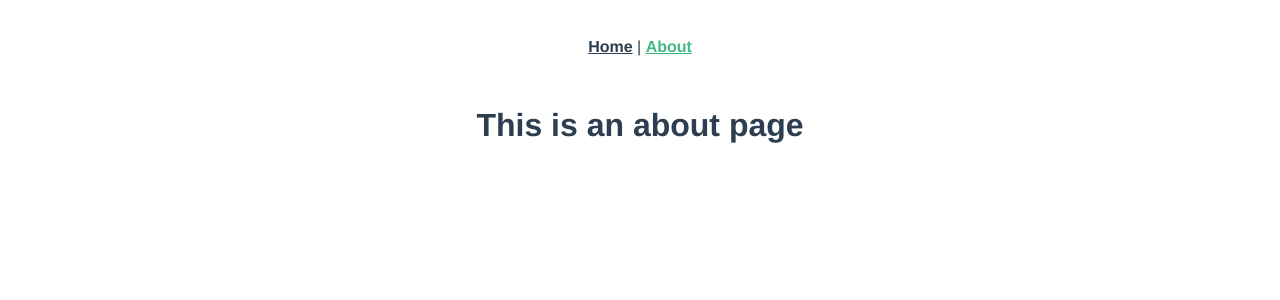
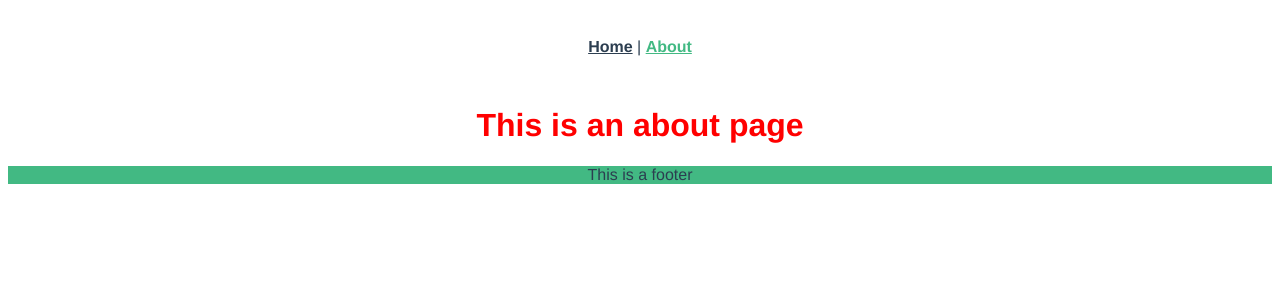
Before and after one commit to arnulfolg/perros-guia, a Vue app: page /#/about in a window 1280 px wide. Shown: the top 300 px of the page. Built offline with nearby package versions, Linux system fonts and the light colour scheme.

Commit message:
Added new components, and tested Vue Router and CSS Scope

```diff
--- a/src/App.vue
+++ b/src/App.vue
@@ -1,31 +1,48 @@
 <template>
   <div id="app">
-    <div id="nav">
-      <router-link to="/">Home</router-link> |
-      <router-link to="/about">About</router-link>
-    </div>
+    <AppHeader />
     <router-view />
+    <AppFooter />
   </div>
 </template>
 
+<script>
+// @ is an alias to /src
+import AppFooter from "@/components/AppFooter.vue";
+import AppHeader from "@/components/AppHeader.vue";
+
+export default {
+  components: {
+    AppFooter,
+    AppHeader
+  }
+};
+</script>
+
 <style lang="scss">
+:root {
+  --main-app-color: #2c3e50;
+  --main-heading-color: #42b983;
+}
 #app {
   font-family: Avenir, Helvetica, Arial, sans-serif;
   -webkit-font-smoothing: antialiased;
   -moz-osx-font-smoothing: grayscale;
   text-align: center;
-  color: #2c3e50;
+  color: var(--main-app-color);
 }
-
+h3 {
+  margin: 40px 0 0;
+}
 #nav {
   padding: 30px;
 
   a {
     font-weight: bold;
-    color: #2c3e50;
+    color: var(--main-app-color);
 
     &.router-link-exact-active {
-      color: #42b983;
+      color: var(--main-heading-color);
     }
   }
 }
--- /dev/null
+++ b/src/components/AppFooter.vue
@@ -0,0 +1,13 @@
+<template>
+  <footer>
+    <section>
+      <p>This is a footer</p>
+    </section>
+  </footer>
+</template>
+
+<style>
+section {
+  background-color: var(--main-heading-color);
+}
+</style>
--- /dev/null
+++ b/src/components/AppHeader.vue
@@ -0,0 +1,8 @@
+<template>
+  <header>
+    <div id="nav">
+      <router-link to="/">Home</router-link> |
+      <router-link to="/about">About</router-link>
+    </div>
+  </header>
+</template>
--- a/src/components/HelloWorld.vue
+++ b/src/components/HelloWorld.vue
@@ -105,9 +105,6 @@ export default {
 
 <!-- Add "scoped" attribute to limit CSS to this component only -->
 <style scoped lang="scss">
-h3 {
-  margin: 40px 0 0;
-}
 ul {
   list-style-type: none;
   padding: 0;
--- a/src/views/About.vue
+++ b/src/views/About.vue
@@ -3,3 +3,8 @@
     <h1>This is an about page</h1>
   </div>
 </template>
+<style lang="scss">
+h1 {
+  color: red;
+}
+</style>
```
